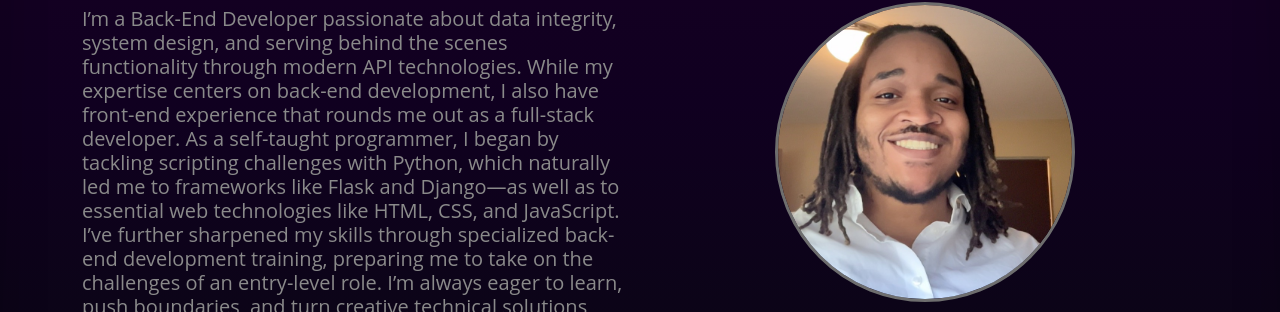
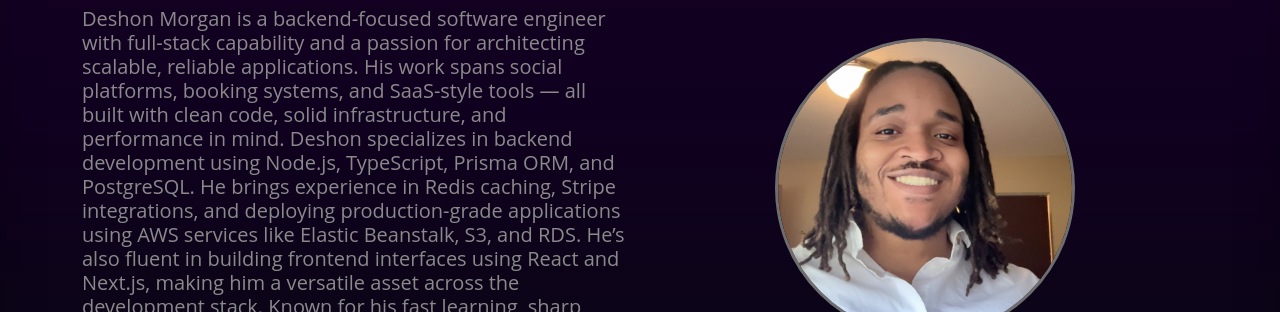
Before and after one commit to skno27/Portfolio, a plain HTML site: page index.html in a window 1280 px wide. Shown: the part 297-609 px from the top of the page. Drawn offline with nearby package versions, Linux system fonts and the light colour scheme.

Commit message:
updated ABOUT and added analytics script

```diff
--- a/index.html
+++ b/index.html
@@ -56,18 +56,21 @@
             </h3>
             <div class="mt-4">
               <h4 class="intro fs-5 text-center text-md-start">
-                I’m a Back-End Developer passionate about data integrity, system
-                design, and serving behind the scenes functionality through
-                modern API technologies. While my expertise centers on back-end
-                development, I also have front-end experience that rounds me out
-                as a full-stack developer. As a self-taught programmer, I began
-                by tackling scripting challenges with Python, which naturally
-                led me to frameworks like Flask and Django—as well as to
-                essential web technologies like HTML, CSS, and JavaScript. I’ve
-                further sharpened my skills through specialized back-end
-                development training, preparing me to take on the challenges of
-                an entry-level role. I’m always eager to learn, push boundaries,
-                and turn creative technical solutions into reality.
+                Deshon Morgan is a backend-focused software engineer with
+                full-stack capability and a passion for architecting scalable,
+                reliable applications. His work spans social platforms, booking
+                systems, and SaaS-style tools — all built with clean code, solid
+                infrastructure, and performance in mind. Deshon specializes in
+                backend development using Node.js, TypeScript, Prisma ORM, and
+                PostgreSQL. He brings experience in Redis caching, Stripe
+                integrations, and deploying production-grade applications using
+                AWS services like Elastic Beanstalk, S3, and RDS. He’s also
+                fluent in building frontend interfaces using React and Next.js,
+                making him a versatile asset across the development stack. Known
+                for his fast learning, sharp problem-solving, and critical
+                thinking, Deshon is the kind of engineer who goes beyond
+                building features — he engineers full systems that scale, solve
+                real problems, and deliver measurable impact.
               </h4>
             </div>
             <ul
@@ -144,6 +147,16 @@
       </div>
     </header>
 
+    <script>
+      window.va =
+        window.va ||
+        function () {
+          (window.vaq = window.vaq || []).push(arguments);
+        };
+    </script>
+    <script
+      defer
+      src="/_vercel/insights/script.js"></script>
     <script src="https://cdn.jsdelivr.net/npm/bootstrap@5.3.2/dist/js/bootstrap.bundle.min.js"></script>
     <script src="./script.js"></script>
   </body>
```
Also changed, not shown: 1 other file.
